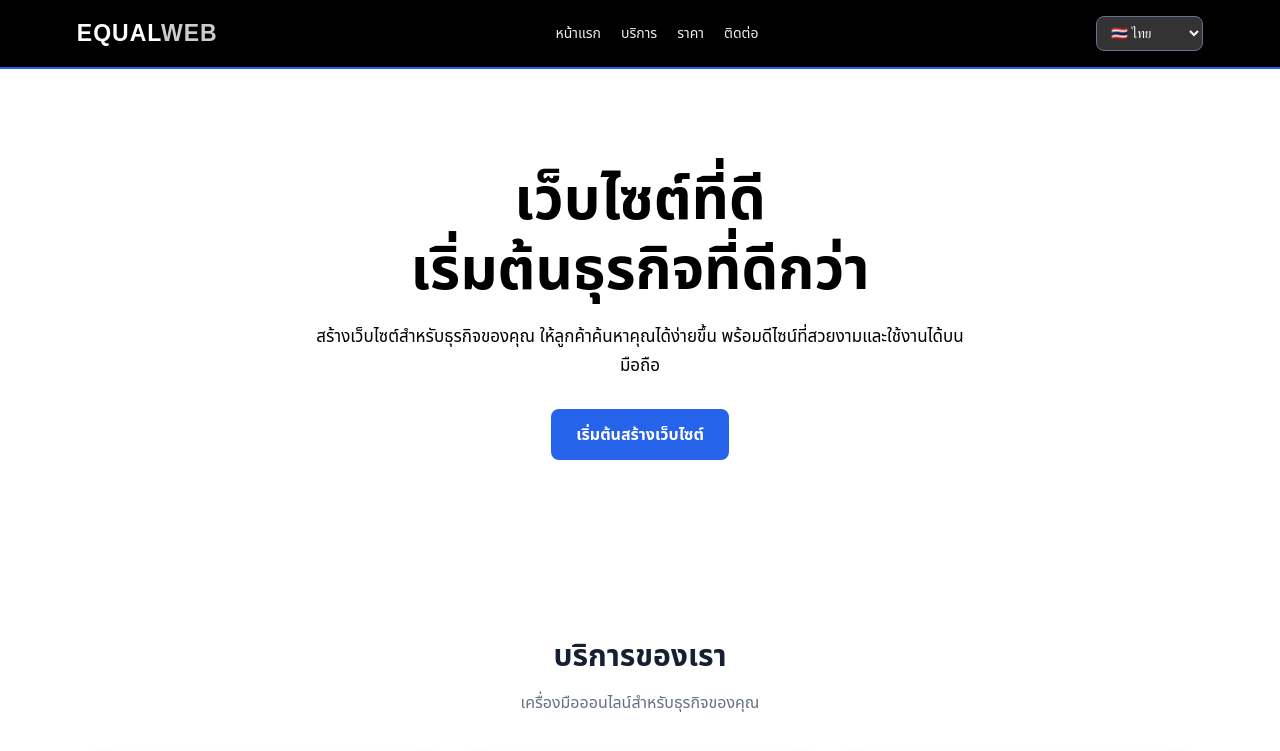
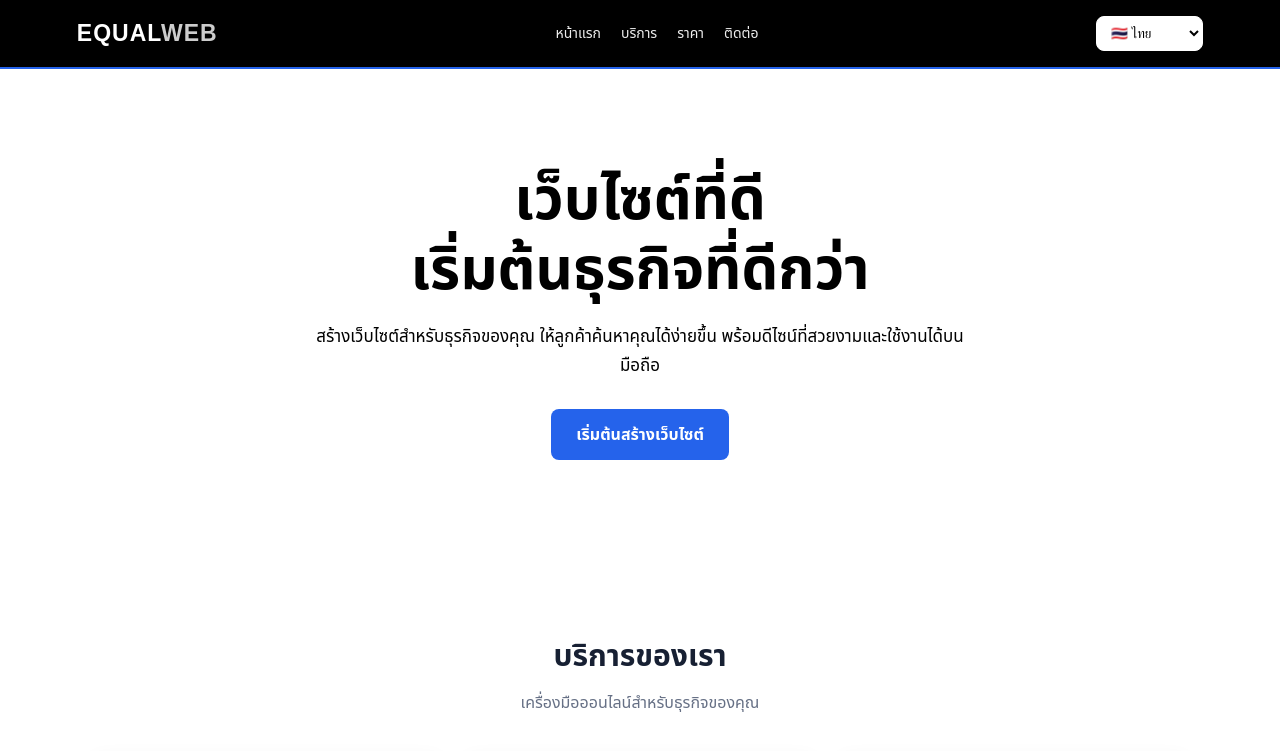
Before and after one commit to Equality001/EQUAL_WEB, a plain HTML site: page index.html in a window 1280 px wide. Shown: the top 751 px of the page. Drawn offline with Linux system fonts and the light colour scheme.

Commit message:
Set language selector to white

```diff
--- a/index.html
+++ b/index.html
@@ -48,9 +48,9 @@ nav a:hover { color:#cccccc; }
 select {
   padding:8px 10px;
   border-radius:8px;
-  border:1px solid #64748b;
-  background:#333333;
-  color:white;
+  border:1px solid #ffffff;
+  background:#ffffff;
+  color:#000000;
 }
 .hero {
   background:linear-gradient(135deg,#000000,#555555);
```
